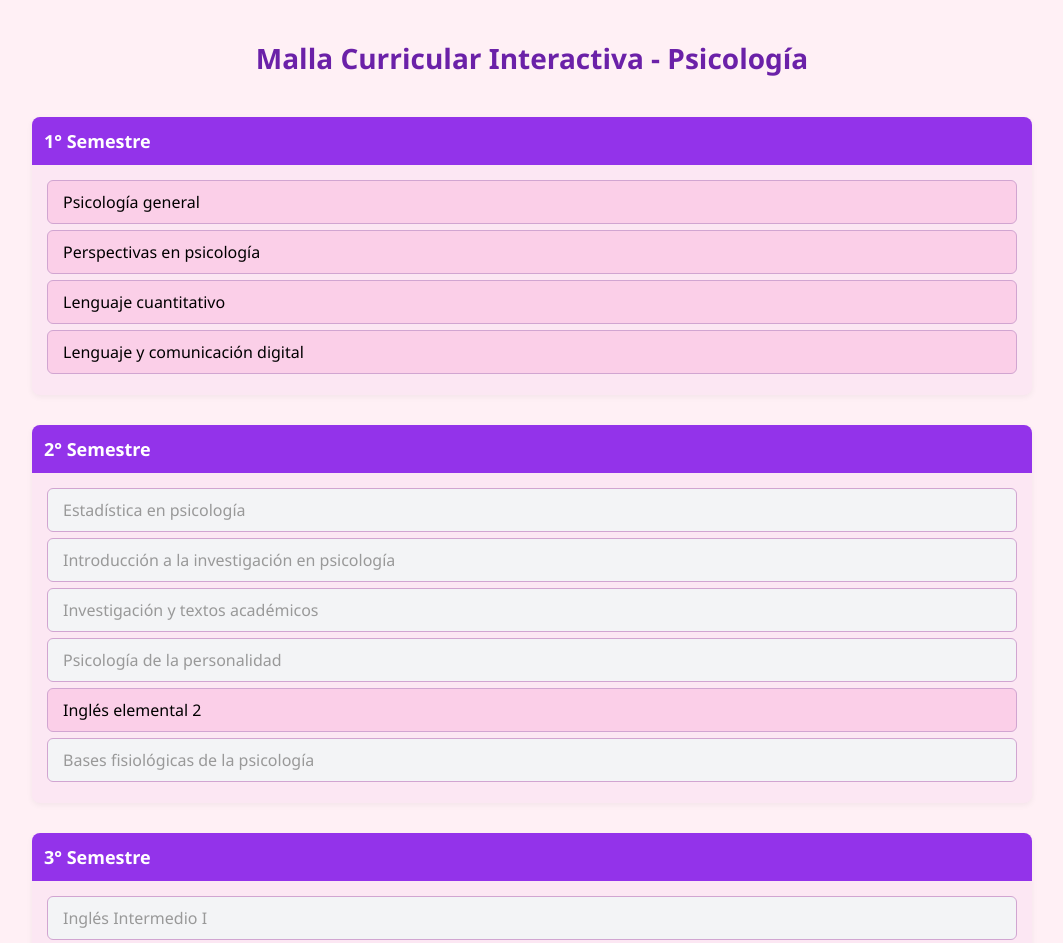
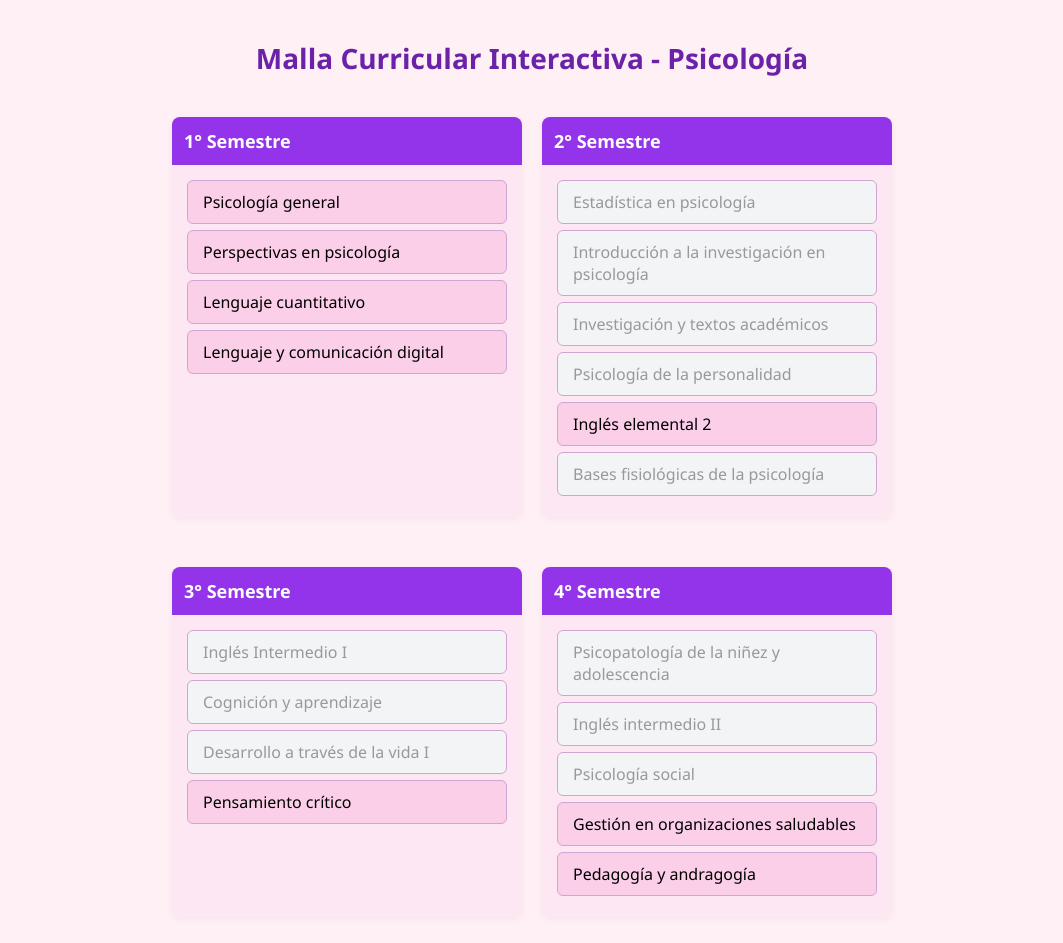
Before and after one commit to iBryanCevallos/malla-psicologia-udla3, a plain HTML site: page index.html in a window 1280 px wide. Shown: the top 943 px of the page, without its empty margins (108-1171 px from the left). Drawn offline with Linux system fonts and the light colour scheme.

Commit message:
style.css

```diff
--- a/style.css
+++ b/style.css
@@ -57,3 +57,20 @@ h1 {
   color: #1f2937;
   font-weight: 500;
 }
+
+#malla {
+  display: flex;
+  flex-wrap: wrap;
+  gap: 20px;
+  justify-content: center;
+}
+
+.semestre {
+  flex: 1 1 300px;
+  min-width: 280px;
+  max-width: 320px;
+  background: #fce7f3;
+  border-radius: 8px;
+  padding: 15px;
+  box-shadow: 0 2px 8px rgba(0,0,0,0.05);
+}
```
